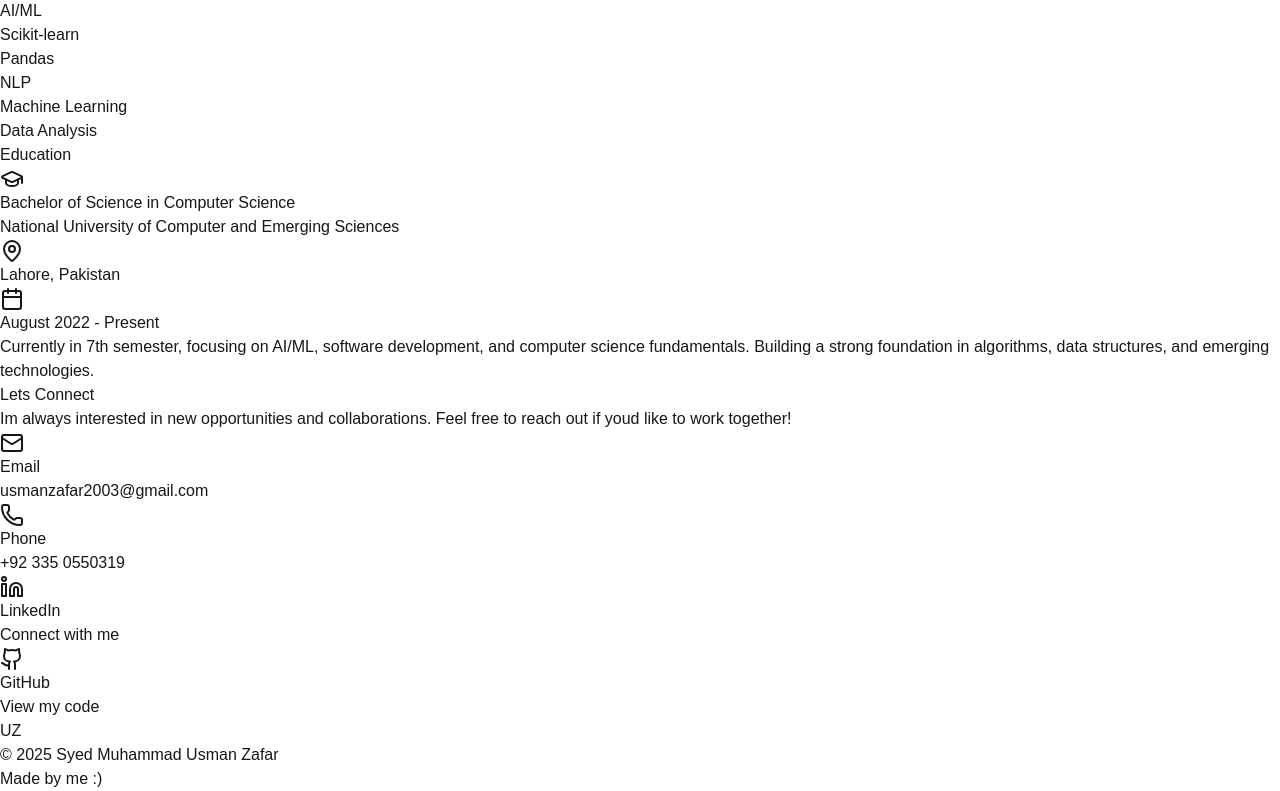
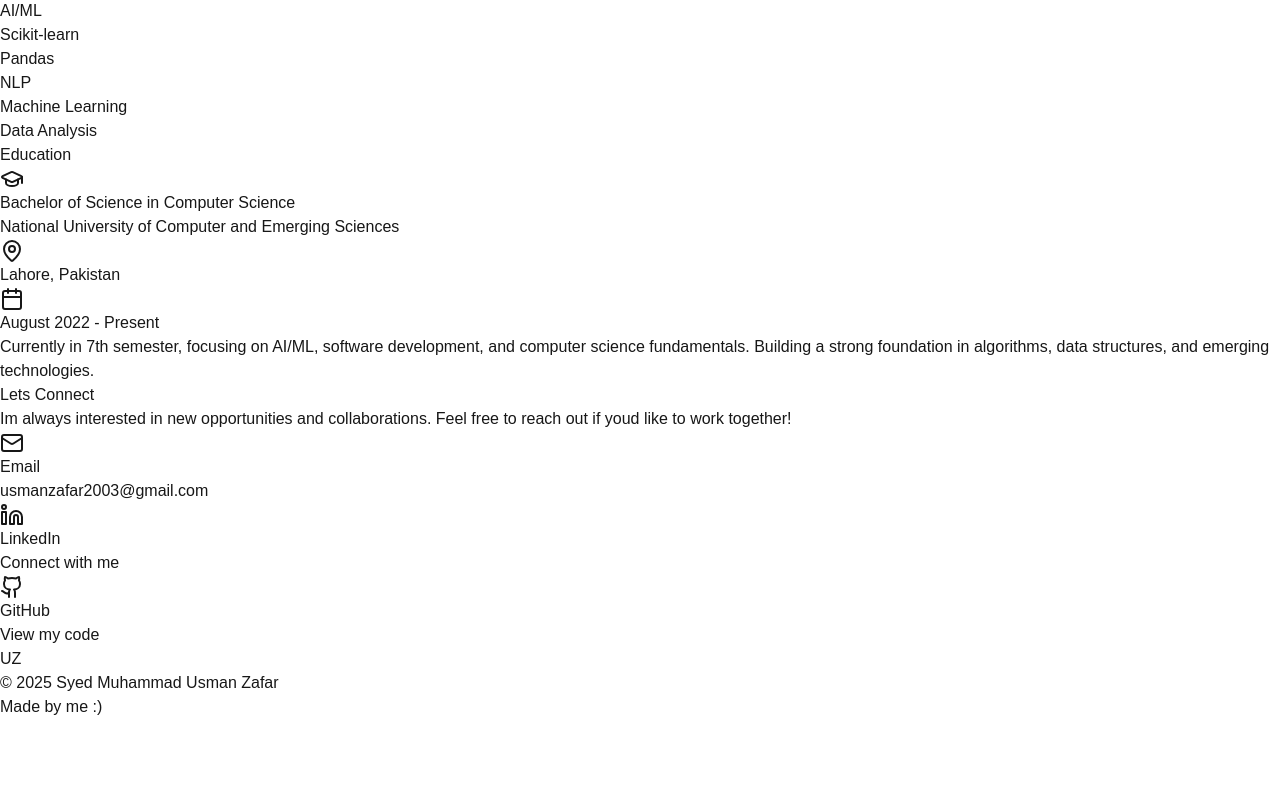
Before and after one commit to syed-muhammad-usman-zafar/Portfolio, a Next.js app: page / in a window 1280 px wide. Shown: the part 4215-5006 px from the top of the page. After the commit the page ends 4934 px from the top, so only its background shows below. Built offline with nearby package versions, Linux system fonts and the light colour scheme.

Commit message:
improved "Lets Connect" section

```diff
--- a/src/app/page.tsx
+++ b/src/app/page.tsx
@@ -463,10 +463,9 @@ const Portfolio = () => {
             </p>
           </div>
 
-          <div className="grid md:grid-cols-2 lg:grid-cols-4 gap-6 max-w-5xl mx-auto">
+          <div className="grid md:grid-cols-2 lg:grid-cols-3 gap-9 max-w-5xl mx-auto">
             {[
               { icon: <Mail className="w-8 h-8" />, label: "Email", value: "usmanzafar2003@gmail.com", href: "mailto:usmanzafar2003@gmail.com" },
-              { icon: <Phone className="w-8 h-8" />, label: "Phone", value: "+92 335 0550319", href: "tel:+923350550319" },
               { icon: <Linkedin className="w-8 h-8" />, label: "LinkedIn", value: "Connect with me", href: "https://www.linkedin.com/in/usman--zafar/" },
               { icon: <Github className="w-8 h-8" />, label: "GitHub", value: "View my code", href: "https://github.com/syed-muhammad-usman-zafar" }
             ].map((contact, index) => (
```
